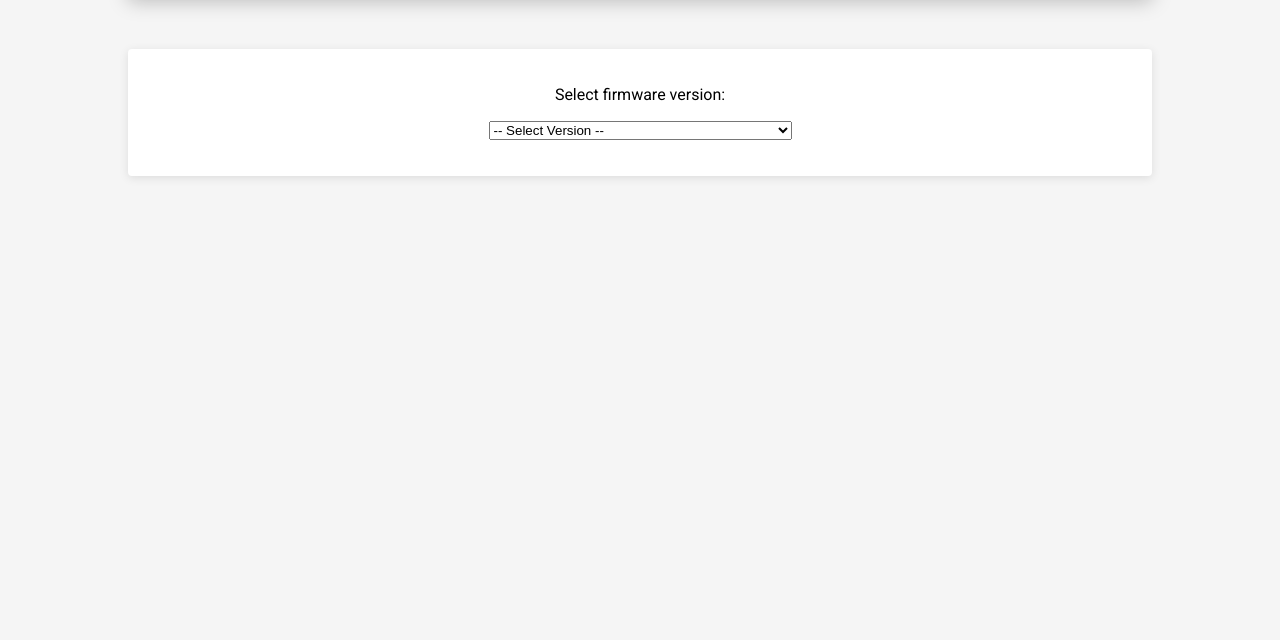
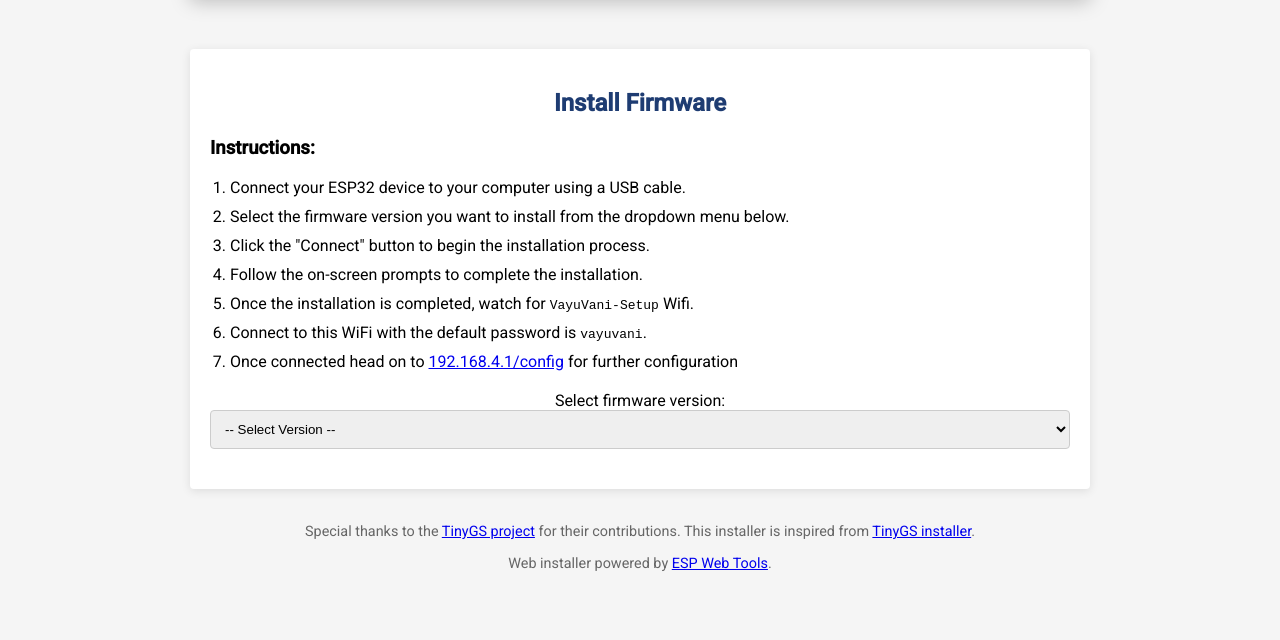
Before and after one commit to vayuvani/installer, a website: page index.html in a window 1280 px wide. Shown: the part 160-800 px from the top of the page. Drawn offline with Linux system fonts and the light colour scheme.

Commit message:
feat(installer): add ESP32 firmware installation instructions
- Introduce detailed instructions for installing firmware on ESP32
- Update and simplify the UI for selecting firmware versions

Housekeeping:
- Remove unused animations and optimize layout styling
- Update meta tags and simplify title for clarity

```diff
--- a/index.html
+++ b/index.html
@@ -3,12 +3,8 @@
 <head>
   <meta charset="UTF-8">
   <meta name="viewport" content="width=device-width, initial-scale=1.0">
-  <meta
-      name="description"
-      content="VayuVani by Chandra (@tckb) - a self managed LoRa Groundstation part of MoonAndBeyond.Blog"
-  />
-  <link rel="apple-touch-icon" href="logo.png" />
-  <title>.:: VayuVani by @tckb - a self managed LoRa Groundstation ::.</title>
+  <title>VayuVani Installer</title>
+  <script type="module" src="https://unpkg.com/esp-web-tools@9.4.3/dist/web/install-button.js?module"></script>
   <style>
     @import url('https://fonts.googleapis.com/css2?family=Roboto:wght@400;500&display=swap');
 
@@ -33,7 +29,7 @@
       box-shadow: 0 4px 20px rgba(0, 0, 0, 0.25);
       margin: 32px auto;
       width: 100%;
-      max-width: 1024px;
+      max-width: 900px;
       box-sizing: border-box;
     }
 
@@ -44,7 +40,6 @@
     .logo {
       width: 60px;
       height: 60px;
-      animation: pulse 3s infinite ease-in-out;
     }
 
     .text-container {
@@ -77,16 +72,16 @@
       box-shadow: 0 2px 10px rgba(0, 0, 0, 0.1);
       margin-top: 20px;
       width: 100%;
-      max-width: 1024px;
+      max-width: 900px;
       box-sizing: border-box;
     }
 
-    #content h1 {
+    #content h2 {
       color: #1e3c72;
       margin-bottom: 20px;
     }
 
-    #firmware-select {
+    #version-select {
       width: 100%;
       padding: 10px;
       margin-bottom: 20px;
@@ -94,30 +89,28 @@
       border-radius: 4px;
     }
 
-    #install-button {
-      background-color: #4CAF50;
-      border: none;
-      color: white;
-      padding: 15px 32px;
-      text-align: center;
-      text-decoration: none;
-      display: inline-block;
-      font-size: 16px;
-      margin: 4px 2px;
-      cursor: pointer;
-      border-radius: 4px;
+    #instructions {
+      text-align: left;
+      margin-bottom: 20px;
     }
 
-    @keyframes pulse {
-      0%, 100% { opacity: 1; transform: scale(1); }
-      50% { opacity: 0.8; transform: scale(1.05); }
+    #instructions ol {
+      padding-left: 20px;
+    }
+
+    #instructions li {
+      margin-bottom: 10px;
+    }
+
+
+    footer {
+      margin-top: 20px;
+      text-align: center;
+      font-size: 0.9em;
+      color: #666;
     }
   </style>
 </head>
-<script
-    type="module"
-    src="https://unpkg.com/esp-web-tools@10/dist/web/install-button.js?module"
-></script>
 <body>
 <div class="title-container">
   <div class="logo-container">
@@ -125,19 +118,41 @@
   </div>
   <div class="text-container">
     <h1 class="main-title">VayuVani</h1>
-    <p class="sub-title">Groundstation firmware Installer</p>
+    <p class="sub-title">Groundstation Firmware Installer</p>
   </div>
 </div>
 
 <div id="content">
-  <p>Select firmware version:</p>
+  <h2>Install Firmware</h2>
+
+  <div id="instructions">
+    <h3>Instructions:</h3>
+    <ol>
+      <li>Connect your ESP32 device to your computer using a USB cable.</li>
+      <li>Select the firmware version you want to install from the dropdown menu below.</li>
+      <li>Click the "Connect" button to begin the installation process.</li>
+      <li>Follow the on-screen prompts to complete the installation.</li>
+      <li>Once the installation is completed, watch for <code>VayuVani-Setup</code> Wifi.</li>
+      <li>Connect to this WiFi with the default password is <code>vayuvani</code>.</li>
+      <li>Once connected head on to <a href="http://192.168.4.1/config">192.168.4.1/config</a> for further configuration</li>
+    </ol>
+  </div>
+
+  <label for="version-select">Select firmware version:</label>
   <select id="version-select">
     <option value="">-- Loading Versions --</option>
   </select>
-  <p class="button-row" align="center">
-    <!-- Placeholder for the install button -->
-  <div id="install-button-container"></div>
+
+  <div id="install-button-container">
+    <!-- ESP Web Installer button will be inserted here -->
+  </div>
 </div>
+
+<footer>
+  <p>Special thanks to the <a href="https://tinygs.com">TinyGS project</a> for their contributions. This installer is inspired from <a href="https://installer.tinygs.com/">TinyGS installer</a>. </p>
+  <p>Web installer powered by <a href="https://esphome.github.io/esp-web-tools/" target="_blank">ESP Web Tools</a>.</p>
+</footer>
+
 <script>
   const versionSelect = document.getElementById('version-select');
   const installButtonContainer = document.getElementById('install-button-container');
```
